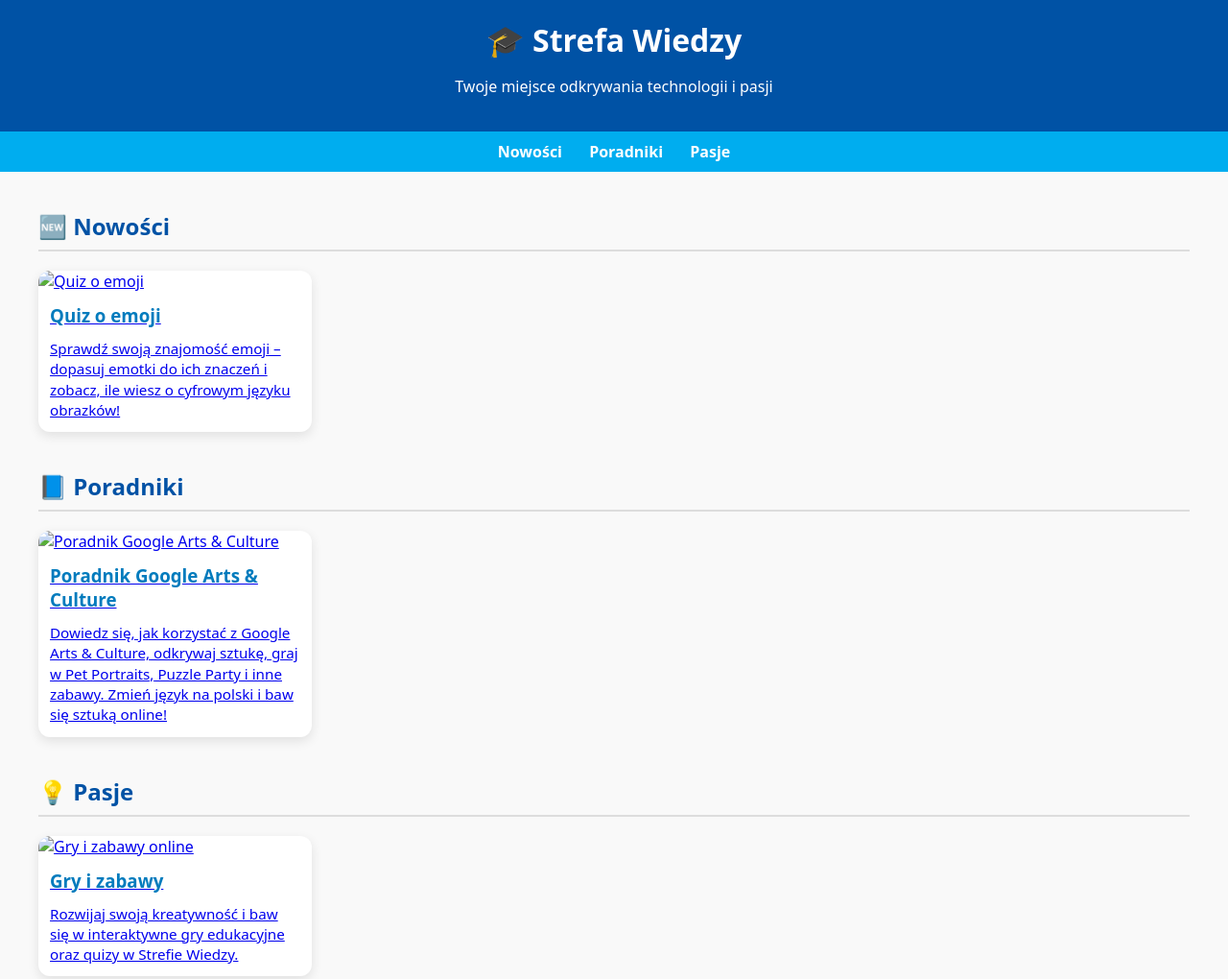
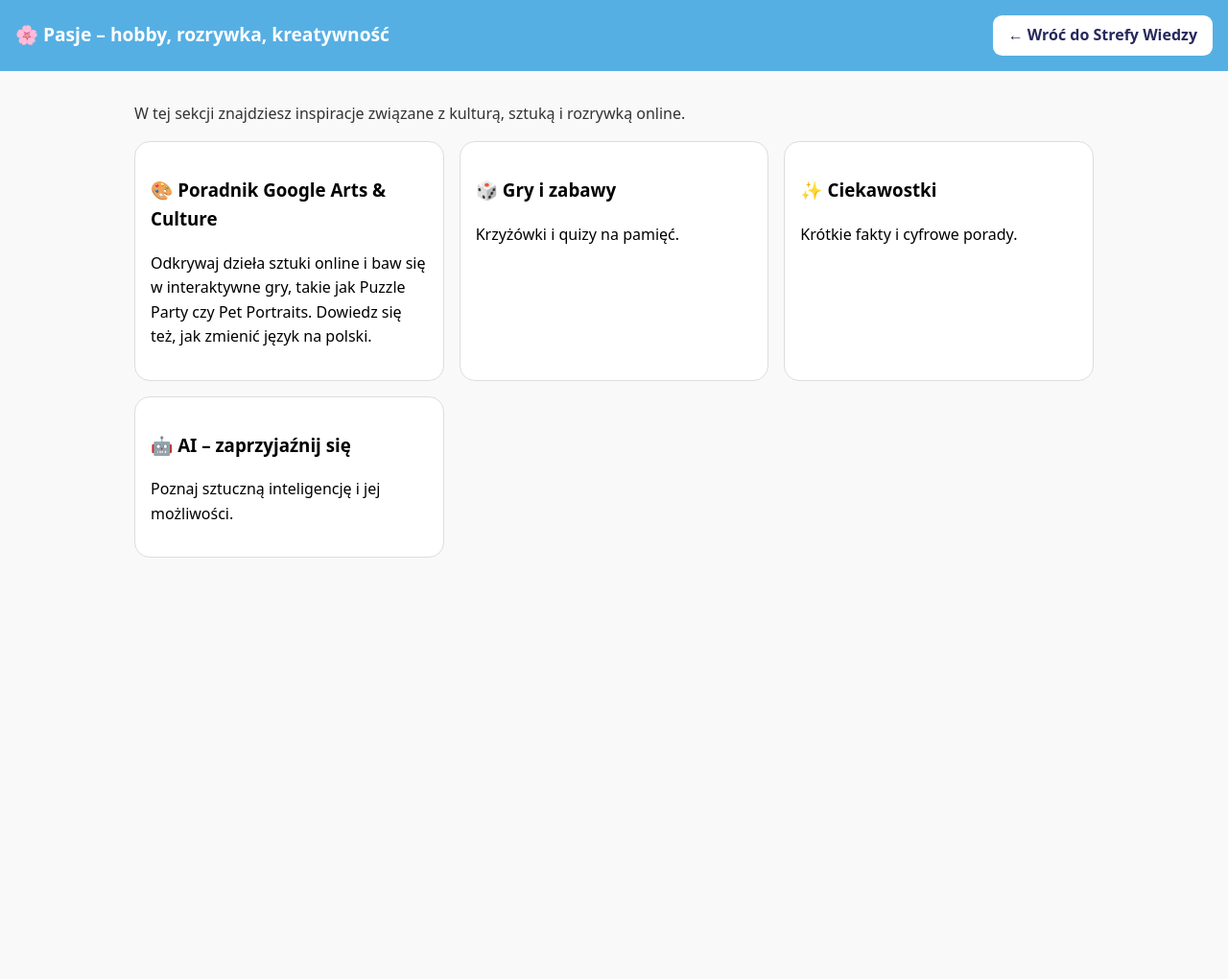
Before and after one commit to beeloosh/strefawiedzy, a plain HTML site: page pasje.html in a window 1280 px wide. Shown: the top 1020 px of the page at 96% size. After the commit the page ends 800 px from the top, so only its background shows below. Drawn offline with Linux system fonts and the light colour scheme.

Commit message:
Update pasje.html

```diff
--- a/pasje.html
+++ b/pasje.html
@@ -1,147 +1,46 @@
 <!doctype html>
 <html lang="pl">
 <head>
-  <meta charset="utf-8">
-  <meta name="viewport" content="width=device-width, initial-scale=1">
-  <title>🎓 Strefa Wiedzy</title>
+  <meta charset="utf-8" />
+  <meta name="viewport" content="width=device-width, initial-scale=1" />
+  <title>🌸 Pasje — Strefa Wiedzy</title>
   <style>
-    body {
-      font-family: system-ui, sans-serif;
-      margin: 0;
-      background: #f9f9f9;
-      color: #333;
-    }
-    header {
-      background: #0052a5;
-      color: white;
-      padding: 20px;
-      text-align: center;
-    }
-    h1 {
-      margin: 0;
-    }
-    nav {
-      background: #00adef;
-      padding: 10px;
-      text-align: center;
-    }
-    nav a {
-      color: white;
-      text-decoration: none;
-      margin: 0 12px;
-      font-weight: bold;
-    }
-    .section {
-      max-width: 1200px;
-      margin: 40px auto;
-      padding: 0 20px;
-    }
-    .section h2 {
-      color: #0052a5;
-      border-bottom: 2px solid #ddd;
-      padding-bottom: 8px;
-    }
-    .tiles {
-      display: grid;
-      grid-template-columns: repeat(auto-fill, minmax(260px, 1fr));
-      gap: 20px;
-      margin-top: 20px;
-    }
-    .tile {
-      background: white;
-      border-radius: 12px;
-      box-shadow: 0 4px 12px rgba(0,0,0,0.1);
-      overflow: hidden;
-      transition: transform 0.2s;
-    }
-    .tile:hover {
-      transform: scale(1.02);
-    }
-    .tile img {
-      width: 100%;
-      height: 160px;
-      object-fit: cover;
-    }
-    .tile h3 {
-      margin: 12px;
-      color: #007bbd;
-    }
-    .tile p {
-      margin: 0 12px 12px;
-      font-size: 0.95rem;
-      line-height: 1.4;
-    }
-    footer {
-      background: #eee;
-      text-align: center;
-      padding: 20px;
-      font-size: 0.9rem;
-      margin-top: 40px;
-    }
+    body{margin:0;font-family:system-ui,Segoe UI,Roboto,Arial;line-height:1.6;background:#f9f9f9;color:#333}
+    header{background:#56AFE3;color:#fff;padding:1rem;display:flex;justify-content:space-between;align-items:center}
+    header h1{margin:0;font-size:1.2rem}
+    a.btn{background:#fff;color:#26295C;padding:.5rem 1rem;border-radius:.6rem;text-decoration:none;font-weight:bold}
+    .section{padding:1rem;max-width:1000px;margin:0 auto}
+    .grid{display:grid;gap:1rem;grid-template-columns:repeat(auto-fill,minmax(240px,1fr))}
+    .card{background:#fff;border:1px solid #ddd;border-radius:1rem;padding:1rem;text-decoration:none;color:#000;transition:.3s}
+    .card:hover{background:#f0f8ff}
   </style>
 </head>
 <body>
-
   <header>
-    <h1>🎓 Strefa Wiedzy</h1>
-    <p>Twoje miejsce odkrywania technologii i pasji</p>
+    <h1>🌸 Pasje – hobby, rozrywka, kreatywność</h1>
+    <a class="btn" href="index.html">← Wróć do Strefy Wiedzy</a>
   </header>
 
-  <nav>
-    <a href="#nowosci">Nowości</a>
-    <a href="#poradniki">Poradniki</a>
-    <a href="#pasje">Pasje</a>
-  </nav>
-
-  <!-- Sekcja Nowości -->
-  <div class="section" id="nowosci">
-    <h2>🆕 Nowości</h2>
-    <div class="tiles">
-      <div class="tile">
-        <a href="quiz-emoji.html">
-          <img src="img/emoji-quiz.png" alt="Quiz o emoji">
-          <h3>Quiz o emoji</h3>
-          <p>Sprawdź swoją znajomość emoji – dopasuj emotki do ich znaczeń i zobacz, ile wiesz o cyfrowym języku obrazków!</p>
-        </a>
-      </div>
-      <!-- Możesz dodać kolejne nowości tutaj -->
+  <main class="section">
+    <p>W tej sekcji znajdziesz inspiracje związane z kulturą, sztuką i rozrywką online.</p>
+    <div class="grid">
+      <a href="google-arts-zagraj.html" class="card">
+        <h3>🎨 Poradnik Google Arts & Culture</h3>
+        <p>Odkrywaj dzieła sztuki online i baw się w interaktywne gry, takie jak Puzzle Party czy Pet Portraits. Dowiedz się też, jak zmienić język na polski.</p>
+      </a>
+      <a href="gry.html" class="card">
+        <h3>🎲 Gry i zabawy</h3>
+        <p>Krzyżówki i quizy na pamięć.</p>
+      </a>
+      <a href="ciekawostki.html" class="card">
+        <h3>✨ Ciekawostki</h3>
+        <p>Krótkie fakty i cyfrowe porady.</p>
+      </a>
+      <a href="ai.html" class="card">
+        <h3>🤖 AI – zaprzyjaźnij się</h3>
+        <p>Poznaj sztuczną inteligencję i jej możliwości.</p>
+      </a>
     </div>
-  </div>
-
-  <!-- Sekcja Poradniki -->
-  <div class="section" id="poradniki">
-    <h2>📘 Poradniki</h2>
-    <div class="tiles">
-      <!-- Inne poradniki -->
-      <div class="tile">
-        <a href="google-arts-zagraj.html">
-          <img src="41815bc6-c9d5-419e-8193-710e4b54a7b4.png" alt="Poradnik Google Arts & Culture">
-          <h3>Poradnik Google Arts & Culture</h3>
-          <p>Dowiedz się, jak korzystać z Google Arts & Culture, odkrywaj sztukę, graj w Pet Portraits, Puzzle Party i inne zabawy.
-          Zmień język na polski i baw się sztuką online!</p>
-        </a>
-      </div>
-    </div>
-  </div>
-
-  <!-- Sekcja Pasje -->
-  <div class="section" id="pasje">
-    <h2>💡 Pasje</h2>
-    <div class="tiles">
-      <div class="tile">
-        <a href="gry.html">
-          <img src="img/gry.png" alt="Gry i zabawy online">
-          <h3>Gry i zabawy</h3>
-          <p>Rozwijaj swoją kreatywność i baw się w interaktywne gry edukacyjne oraz quizy w Strefie Wiedzy.</p>
-        </a>
-      </div>
-      <!-- Tu można dodać kolejne pasje -->
-    </div>
-  </div>
-
-  <footer>
-    &copy; 2025 Strefa Wiedzy – Projekt edukacyjny
-  </footer>
-
+  </main>
 </body>
 </html>
```
